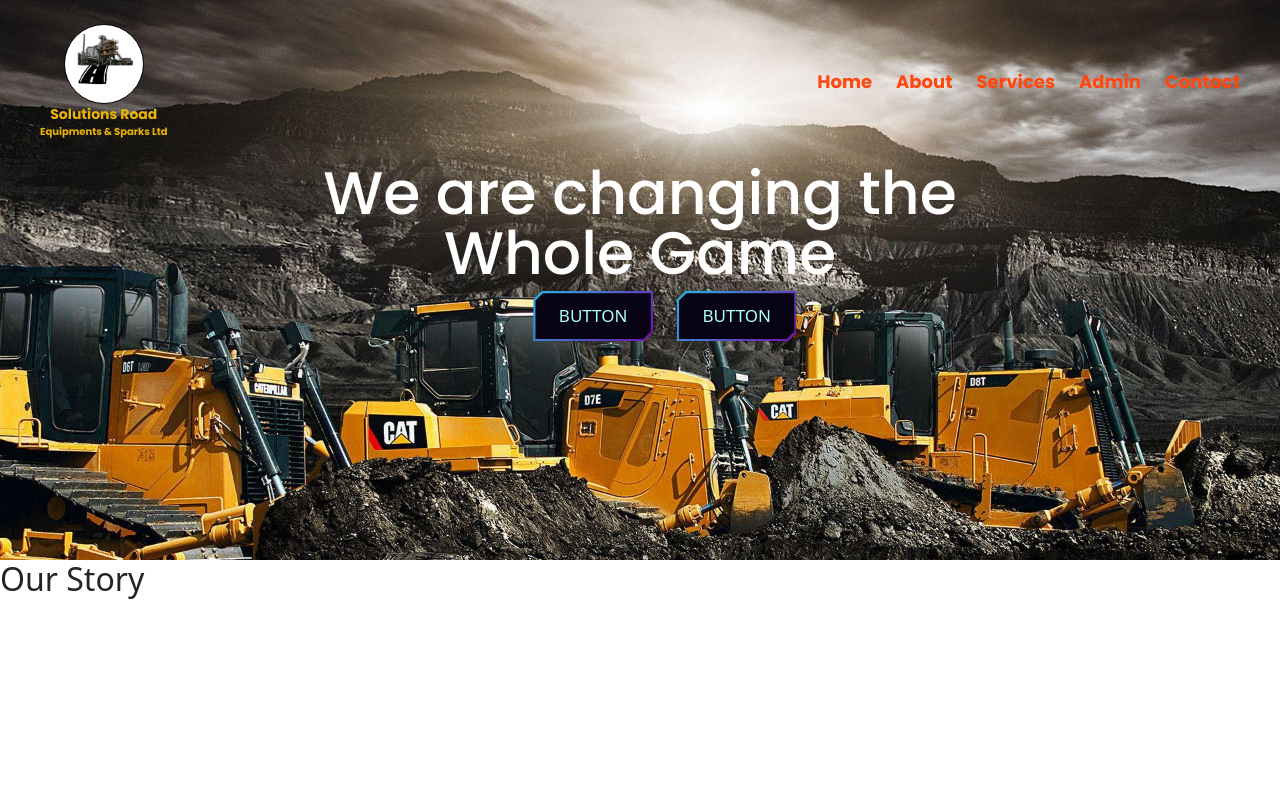
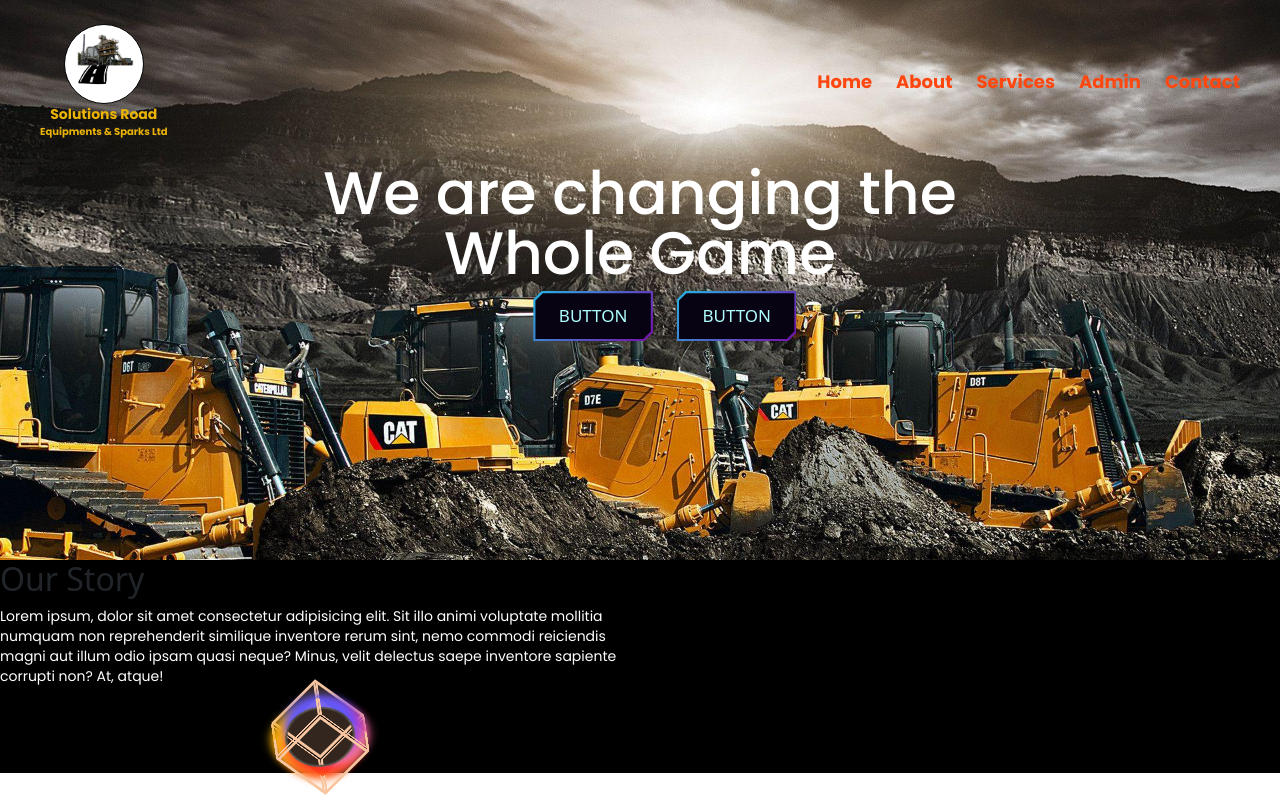
Before and after one commit to Danielazan/BillyMan, a React (Create React App) app: page /About in a window 1280 px wide. Built offline with nearby package versions, Linux system fonts and the light colour scheme.

Commit message:
About page finally started

```diff
--- a/src/Pages/About Page/About.jsx
+++ b/src/Pages/About Page/About.jsx
@@ -25,12 +25,23 @@
           </div>
           </div>
           {/* the div section that contains the our stroy */}
-          <div className='w-ful h-fit flex flex-col lg:flex-row '>
+          <div className='w-ful h-fit flex flex-col lg:flex-row  bg-black'>
               <div className='w-1/2 flex flex-col items-start justify-between'>
                   <h2>Our Story</h2>
                   <p className='text-sm text-white font-poppins '>
                     Lorem ipsum, dolor sit amet consectetur adipisicing elit. Sit illo animi voluptate mollitia numquam non reprehenderit similique inventore rerum sint, nemo commodi reiciendis magni aut illum odio ipsam quasi neque? Minus, velit delectus saepe inventore sapiente corrupti non? At, atque!
                   </p>
+
+                  <div className='w-full h-fit flex items-center justify-center'>
+                    <div class="spinner">
+                      <div></div>
+                      <div></div>
+                      <div></div>
+                      <div></div>
+                      <div></div>
+                      <div></div>
+                    </div>
+                  </div>
               </div>
               <div></div>
       </div>
--- /dev/null
+++ b/src/Pages/About Page/styles/AboutLoder.css
@@ -0,0 +1,5 @@
+*{
+    margin: 0;
+    padding: 0;
+    box-sizing: border-box;
+}
--- a/src/Pages/About Page/styles/Aboutbgbtn.css
+++ b/src/Pages/About Page/styles/Aboutbgbtn.css
@@ -122,3 +122,64 @@
   .btn:where(:hover, :focus) {
     color: #fff;
   }
+
+  /* the loader */
+
+  .spinner {
+    width: 70.4px;
+    height: 70.4px;
+    --clr: rgb(247, 197, 159);
+    --clr-alpha: rgb(247, 197, 159,.1);
+    animation: spinner 1.6s infinite ease;
+    transform-style: preserve-3d;
+  }
+
+  .spinner > div {
+    background-color: var(--clr-alpha);
+    height: 100%;
+    position: absolute;
+    width: 100%;
+    border: 3.5px solid var(--clr);
+  }
+
+  .spinner div:nth-of-type(1) {
+    transform: translateZ(-35.2px) rotateY(180deg);
+  }
+
+  .spinner div:nth-of-type(2) {
+    transform: rotateY(-270deg) translateX(50%);
+    transform-origin: top right;
+  }
+
+  .spinner div:nth-of-type(3) {
+    transform: rotateY(270deg) translateX(-50%);
+    transform-origin: center left;
+  }
+
+  .spinner div:nth-of-type(4) {
+    transform: rotateX(90deg) translateY(-50%);
+    transform-origin: top center;
+  }
+
+  .spinner div:nth-of-type(5) {
+    transform: rotateX(-90deg) translateY(50%);
+    transform-origin: bottom center;
+  }
+
+  .spinner div:nth-of-type(6) {
+    transform: translateZ(35.2px);
+  }
+
+  @keyframes spinner {
+    0% {
+      transform: rotate(45deg) rotateX(-25deg) rotateY(25deg);
+    }
+
+    50% {
+      transform: rotate(45deg) rotateX(-385deg) rotateY(25deg);
+    }
+
+    100% {
+      transform: rotate(45deg) rotateX(-385deg) rotateY(385deg);
+    }
+  }
```
